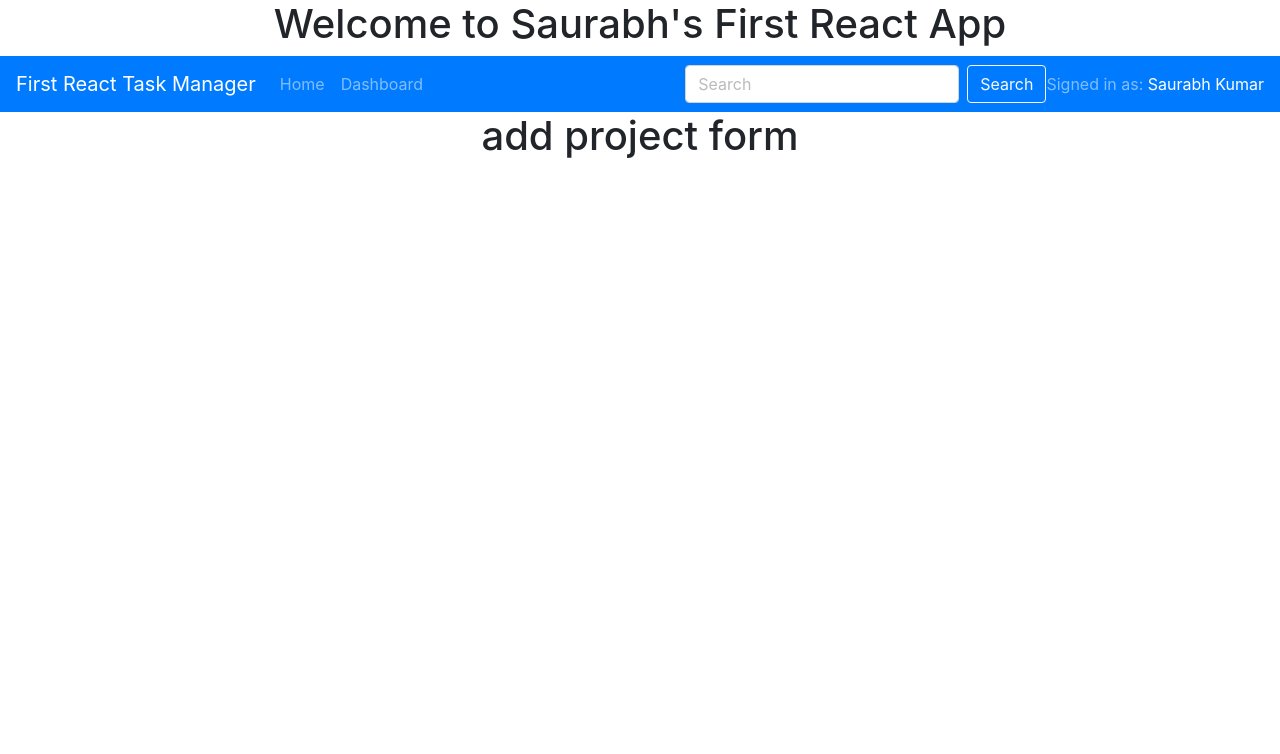
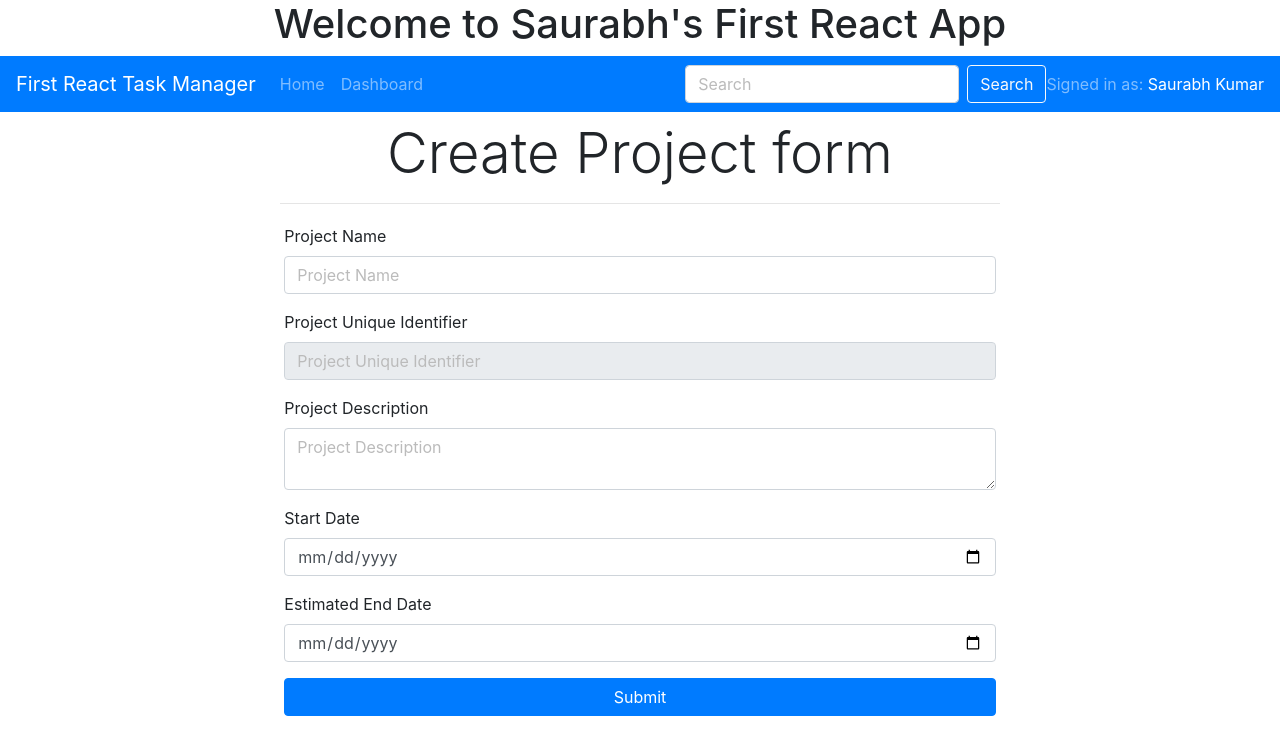
Before and after one commit to saurabhpro/first-react-task-manager-app, a React (Create React App) app: page /addProject in a window 1280 px wide. Shown: the top 754 px of the page. Built offline with nearby package versions, Linux system fonts and the light colour scheme.

Commit message:
form completed - only project name enterable as of now

```diff
--- a/src/components/project/AddProject.js
+++ b/src/components/project/AddProject.js
@@ -1,11 +1,81 @@
 import React, { Component } from "react";
 
+import Container from "react-bootstrap/Container";
+import Form from "react-bootstrap/Form";
+import Button from "react-bootstrap/Button";
+
 class AddProject extends Component {
+  constructor() {
+    super();
+    this.state = {
+      projectName: "",
+      projectIdentifier: "",
+      description: "",
+      start_date: "",
+      end_date: "",
+    };
+  }
+
+  onChange(e) {
+    this.setState({ projectName: e.target.value });
+  }
   render() {
     return (
-      <div>
-        <h1>add project form</h1>
-      </div>
+      <Container className="p-2 flex-fill justify-content-center">
+        <div className="col-md-8 m-auto">
+          <h5 className="display-4 ">Create Project form</h5>
+          <hr />
+
+          <Form className="d-flex-fill p-1 text-left">
+            <Form.Group controlId="formProjectName">
+              <Form.Label>Project Name</Form.Label>
+              <Form.Control
+                as="input"
+                placeholder="Project Name"
+                name="projectName"
+                value={this.state.projectName}
+                onChange= {this.onChange.bind(this)}
+              />
+            </Form.Group>
+            <Form.Group controlId="formProjectIdentifier">
+              <Form.Label>Project Unique Identifier</Form.Label>
+              <Form.Control
+                as="input"
+                disabled
+                placeholder="Project Unique Identifier"
+                name="projectIdentifier"
+                value={this.state.projectIdentifier}
+              />
+            </Form.Group>
+            <Form.Group controlId="formProjectDescription">
+              <Form.Label>Project Description</Form.Label>
+              <Form.Control
+                as="textarea"
+                placeholder="Project Description"
+                name="description"
+                value={this.state.description}
+              />
+            </Form.Group>
+            <Form.Group controlId="formStartDate">
+              <Form.Label>Start Date</Form.Label>
+              <Form.Control
+                type="date"
+                name="start_date"
+                value={this.state.start_date}
+              />
+            </Form.Group>
+            <Form.Group controlId="formEndDate">
+              <Form.Label>Estimated End Date</Form.Label>
+              <Form.Control
+                type="date"
+                name="end_date"
+                value={this.state.end_date}
+              />
+            </Form.Group>
+            <Button as="input" type="submit" value="Submit" block />{" "}
+          </Form>
+        </div>
+      </Container>
     );
   }
 }
```
Also changed, not shown: 1 other file (tests, documents, lock files or other folders).
